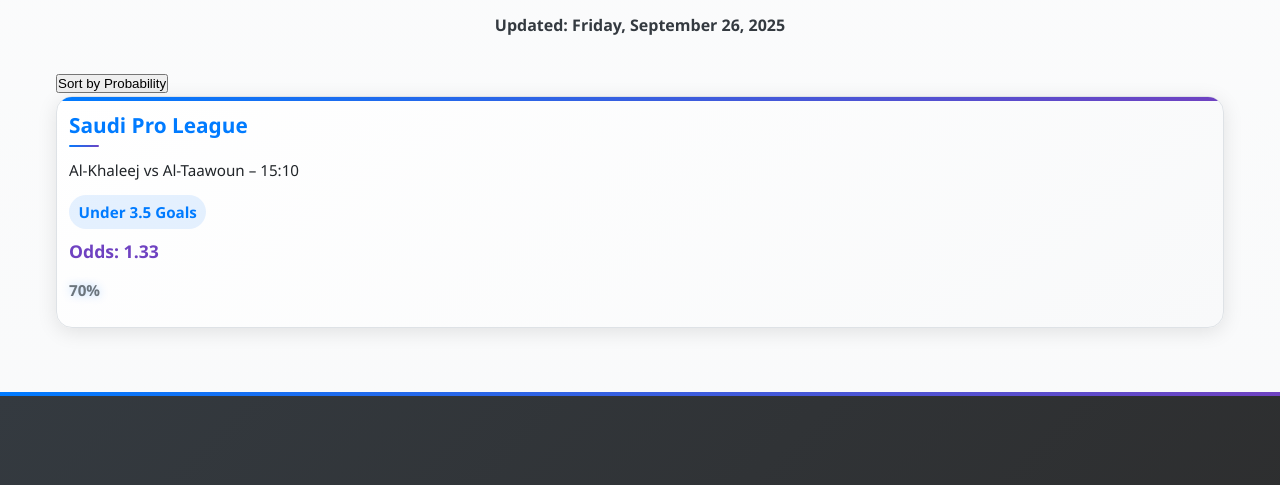
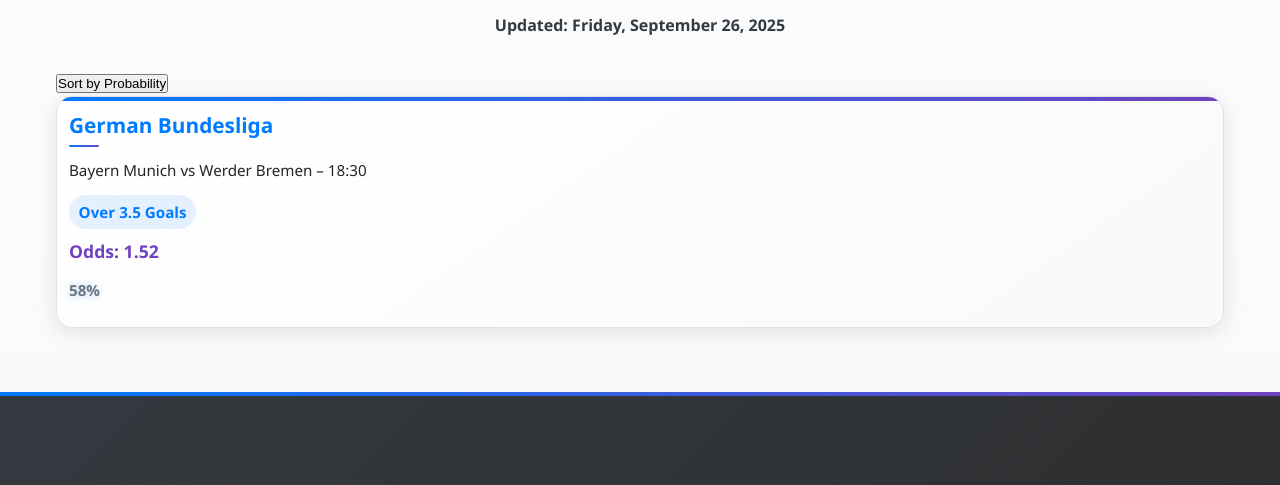
Before and after one commit to dromorongit/DhronePredictions, a website: page over-under-3-5.html in a window 1280 px wide. Shown: the part 1607-2092 px from the top of the page. Drawn offline with Linux system fonts and the light colour scheme.

Commit message:
Update over-under-3-5.html

```diff
--- a/over-under-3-5.html
+++ b/over-under-3-5.html
@@ -95,11 +95,11 @@
             <div class="predictions-grid">
                 <!-- Prediction 1 -->
                 <div class="prediction-card">
-                    <h3>Saudi Pro League</h3>
-                    <p class="fixture">Al-Khaleej vs Al-Taawoun – 15:10</p>
-                    <p class="tip">Under 3.5 Goals</p>
-                    <p class="odds">Odds: 1.33</p>
-                    <p class="probability" title="Probability to win">70%</p>
+                    <h3>German Bundesliga</h3>
+                    <p class="fixture">Bayern Munich vs Werder Bremen – 18:30</p>
+                    <p class="tip">Over 3.5 Goals</p>
+                    <p class="odds">Odds: 1.52</p>
+                    <p class="probability" title="Probability to win">58%</p>
                 </div>
             </div>
         </section>
```
